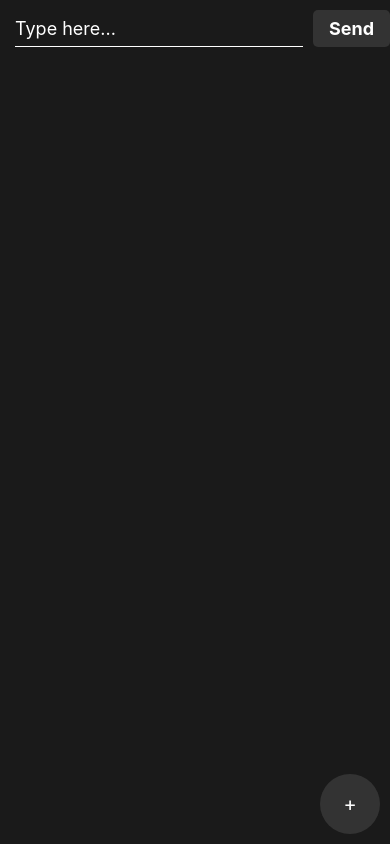
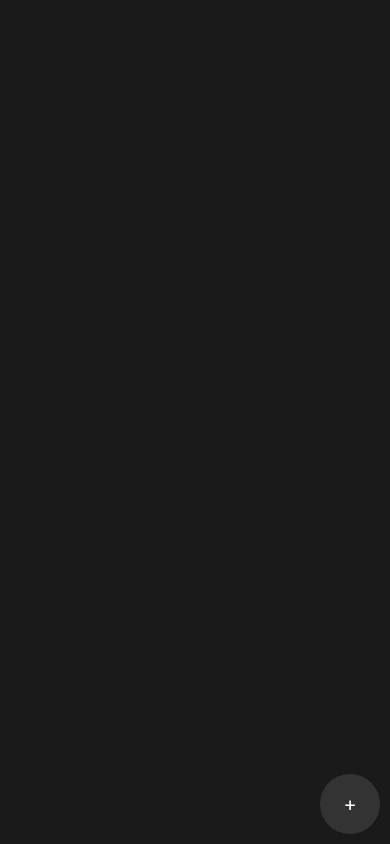
Before and after one commit to Rishav78/Todo, a React Native app: screen / in a window 390 px wide. Built offline with nearby package versions, Linux system fonts and the light colour scheme.

Commit message:
add task implimented

```diff
--- a/screens/MainScreen/Input.js
+++ b/screens/MainScreen/Input.js
@@ -4,7 +4,8 @@ import {
     TouchableOpacity,
     TextInput,
     Text,
-    StyleSheet
+    StyleSheet,
+    Modal
 } from 'react-native';
 import { ThemeContext } from '../../src/contexts/ThemeContext';
 
@@ -18,6 +19,10 @@ const Input = props => {
     }
 
     return (
+        <Modal
+            visible={props.visible}
+            transparent={true}
+            animationType="slide">
             <View style={ theme === 'dark' ? {...stylesCommon.container, ...stylesDarkTheme.container} : stylesCommon.container}>
                 <TextInput
                     onChangeText={setText}
@@ -29,23 +34,26 @@ const Input = props => {
                 <TouchableOpacity
                     onPress={Add}
                     activeOpacity={0.8}
-                style={stylesCommon.submitButton}>
+                    style={ theme === 'dark' ? {...stylesCommon.submitButton, ...stylesDarkTheme.submitButton} : stylesCommon.submitButton}>
                     <Text
-                    style={stylesCommon.submitButtonTitle}>
-                    Send
+                        style={ theme === 'dark' ? {...stylesCommon.submitButtonTitle, ...stylesDarkTheme.submitButtonTitle} : stylesCommon.submitButtonTitle}>
+                        Add
                     </Text>
                 </TouchableOpacity>
             </View>
+        </Modal>
     );
 }
 
 const stylesCommon = StyleSheet.create({
     container: {
         display: 'flex',
-        flexDirection: 'row'
+        flex: 1,
+        backgroundColor: 'rgba(0,0,0,0.4)',
+        justifyContent: 'center',
+        flexDirection: 'column'
     },
     inputText: {
-        flex: 1,
         borderBottomWidth: 1,
         padding: 0,
         fontSize: 18,
@@ -55,7 +63,7 @@ const stylesCommon = StyleSheet.create({
         display: 'flex',
         justifyContent: 'center',
         alignItems: 'center',
-        backgroundColor: '#333',
+        backgroundColor: '#0052cc',
         paddingVertical: 8,
         paddingHorizontal: 16,
         borderRadius: 5,
@@ -63,20 +71,22 @@ const stylesCommon = StyleSheet.create({
         marginHorizontal: 5
     },
     submitButtonTitle: {
-        color: '#FFF',
         fontSize: 18,
         fontWeight: 'bold'
     }
 });
 
 const stylesDarkTheme = StyleSheet.create({
-    container: {
-        backgroundColor: '#1a1a1a'
-    },
     inputText: {
         borderBottomColor: '#FFF',
         color: '#FFF'
+    },
+    submitButton: {
+        backgroundColor: '#333'
+    },
+    submitButtonTitle: {
+        color: '#FFF'
     }
-})
+});
 
 export default Input;
--- a/screens/MainScreen/MainScreen.js
+++ b/screens/MainScreen/MainScreen.js
@@ -12,11 +12,13 @@ import { ThemeContext } from '../../src/contexts/ThemeContext';
 
 const MainScreen = props => {
     const { theme } = useContext(ThemeContext);
+    const [modelActive, setModelActive] = useState(false);
     const [todoList, setTodoList] = useState([]);
 
     const AddNewTask = (task) => {
         if(!task) return;
         setTodoList(prevState => [...prevState, task]);
+        setModelActive(false);
     }
 
     return (
@@ -25,6 +27,7 @@ const MainScreen = props => {
                 <View>
                     <Input
                         onSubmit={AddNewTask}
+                        visible={modelActive}
                     />
                 </View>
                 <View style={{ flex: 1 }}>
@@ -35,7 +38,9 @@ const MainScreen = props => {
                             <Task title={e.item} />
                         )} />
                 </View>
-                <ActionButton />
+                <ActionButton
+                    onClick={() => setModelActive(true)}
+                />
             </View>
         </SafeAreaView>
     );
--- a/src/components/FloatingActionButton.js
+++ b/src/components/FloatingActionButton.js
@@ -9,6 +9,7 @@ import {
 const ActionButton = props => {
     return (
         <TouchableOpacity
+            onPress={() => props.onClick()}
             activeOpacity={0.7}
             style={{...styles.container}}>
             <View style={styles.content}>
```
Lines whose indentation alone changed are shown as unchanged.
